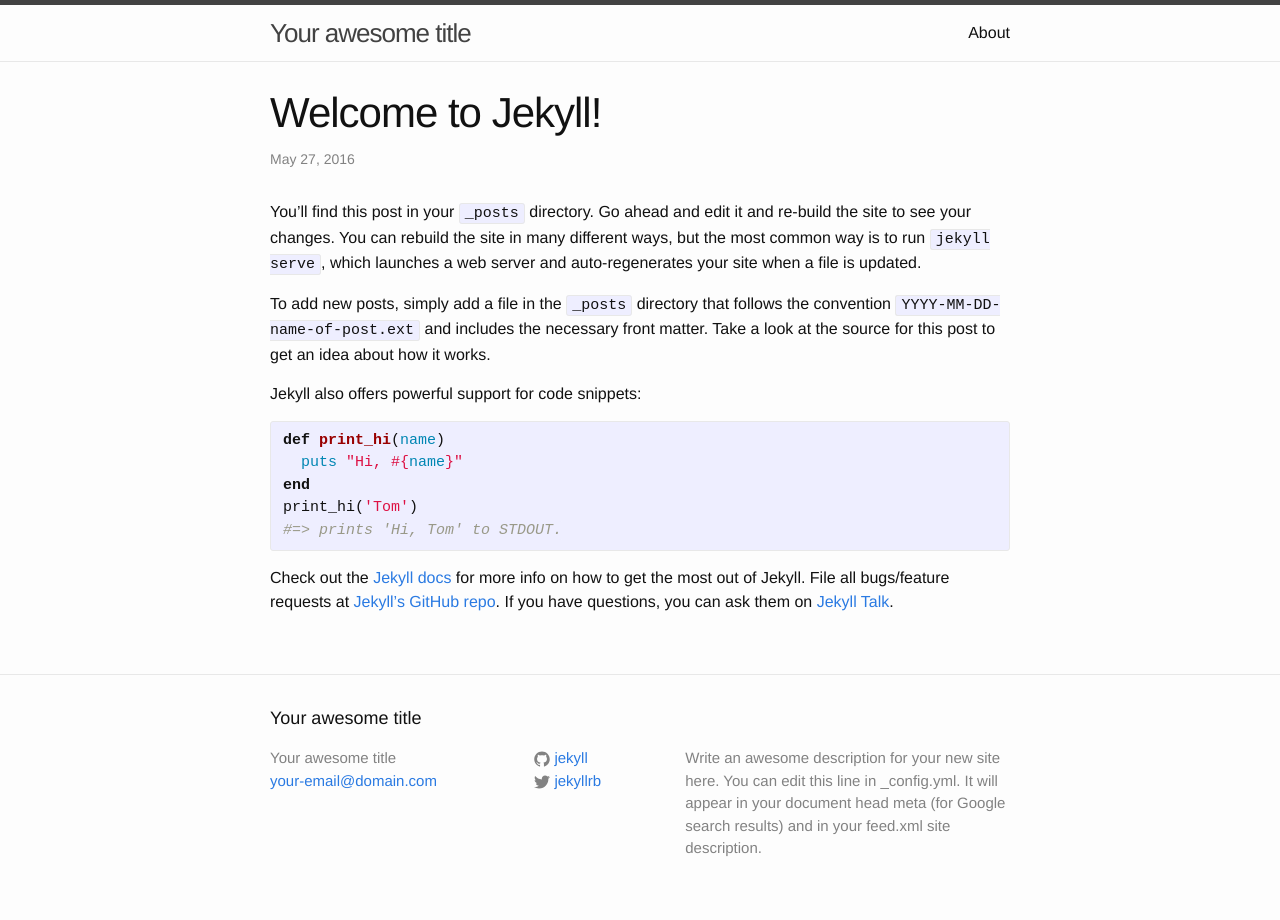
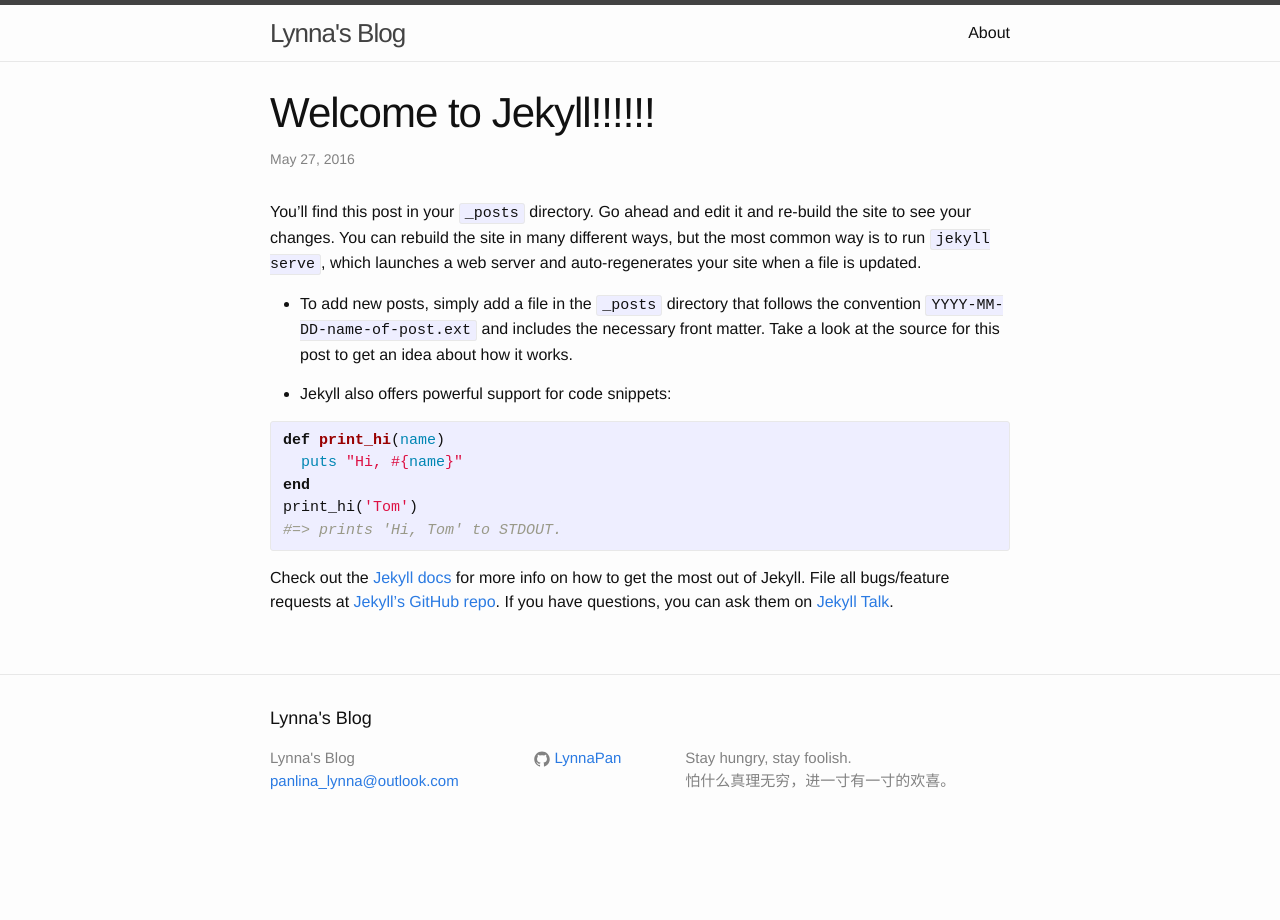
Before and after one commit to LynnaPan/LynnaPan.github.io, a Jekyll site: the page built from _posts/2016-05-27-welcome-to-jekyll.markdown, in a window 1280 px wide. Built offline with Jekyll 4.4.1, drawn with Linux system fonts in a browser that asks for light colours.

Commit message:
add sql cursor post

```diff
--- a/_config.yml
+++ b/_config.yml
@@ -6,16 +6,15 @@
 # 'jekyll serve'. If you change this file, please restart the server process.
 
 # Site settings
-title: Your awesome title
-email: your-email@domain.com
+title: Lynna's Blog
+email: panlina_lynna@outlook.com
 description: > # this means to ignore newlines until "baseurl:"
-  Write an awesome description for your new site here. You can edit this
-  line in _config.yml. It will appear in your document head meta (for
-  Google search results) and in your feed.xml site description.
+  Stay hungry, stay foolish.<br>
+  怕什么真理无穷，进一寸有一寸的欢喜。
 baseurl: "" # the subpath of your site, e.g. /blog
-url: "http://yourdomain.com" # the base hostname & protocol for your site
-twitter_username: jekyllrb
-github_username:  jekyll
+url: "http://lynnapan.github.io." # the base hostname & protocol for your site
+
+github_username:  LynnaPan
 
 # Build settings
 markdown: kramdown
--- a/_posts/2016-05-27-welcome-to-jekyll.markdown
+++ b/_posts/2016-05-27-welcome-to-jekyll.markdown
@@ -1,14 +1,14 @@
 ---
 layout: post
-title:  "Welcome to Jekyll!"
+title:  "Welcome to Jekyll!!!!!!"
 date:   2016-05-27 16:54:53 +0800
 categories: jekyll update
 ---
 You’ll find this post in your `_posts` directory. Go ahead and edit it and re-build the site to see your changes. You can rebuild the site in many different ways, but the most common way is to run `jekyll serve`, which launches a web server and auto-regenerates your site when a file is updated.
 
-To add new posts, simply add a file in the `_posts` directory that follows the convention `YYYY-MM-DD-name-of-post.ext` and includes the necessary front matter. Take a look at the source for this post to get an idea about how it works.
+* To add new posts, simply add a file in the `_posts` directory that follows the convention `YYYY-MM-DD-name-of-post.ext` and includes the necessary front matter. Take a look at the source for this post to get an idea about how it works.
 
-Jekyll also offers powerful support for code snippets:
+* Jekyll also offers powerful support for code snippets:
 
 {% highlight ruby %}
 def print_hi(name)
```
Also changed, not shown: _posts/2016-05-31-SQL-CURSOR.markdown (added, +57 -0 lines).
